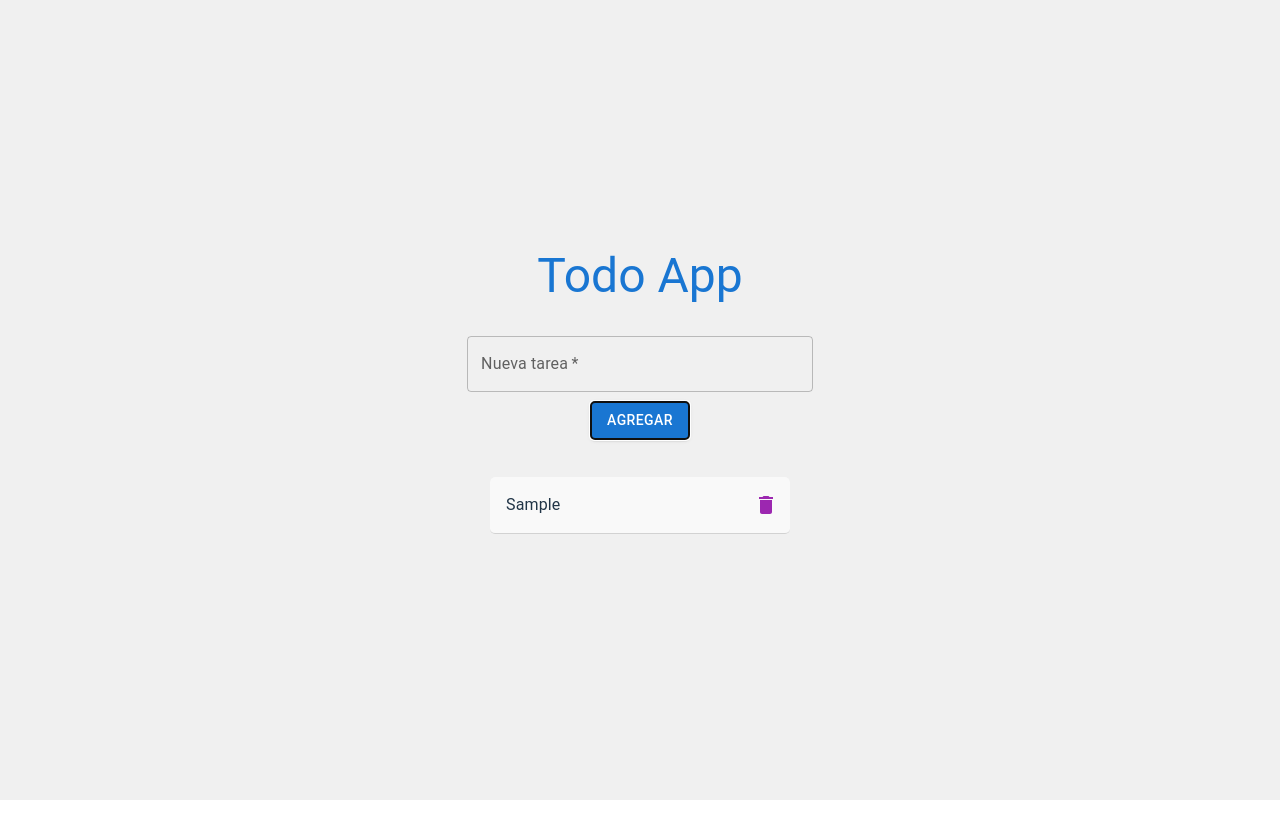
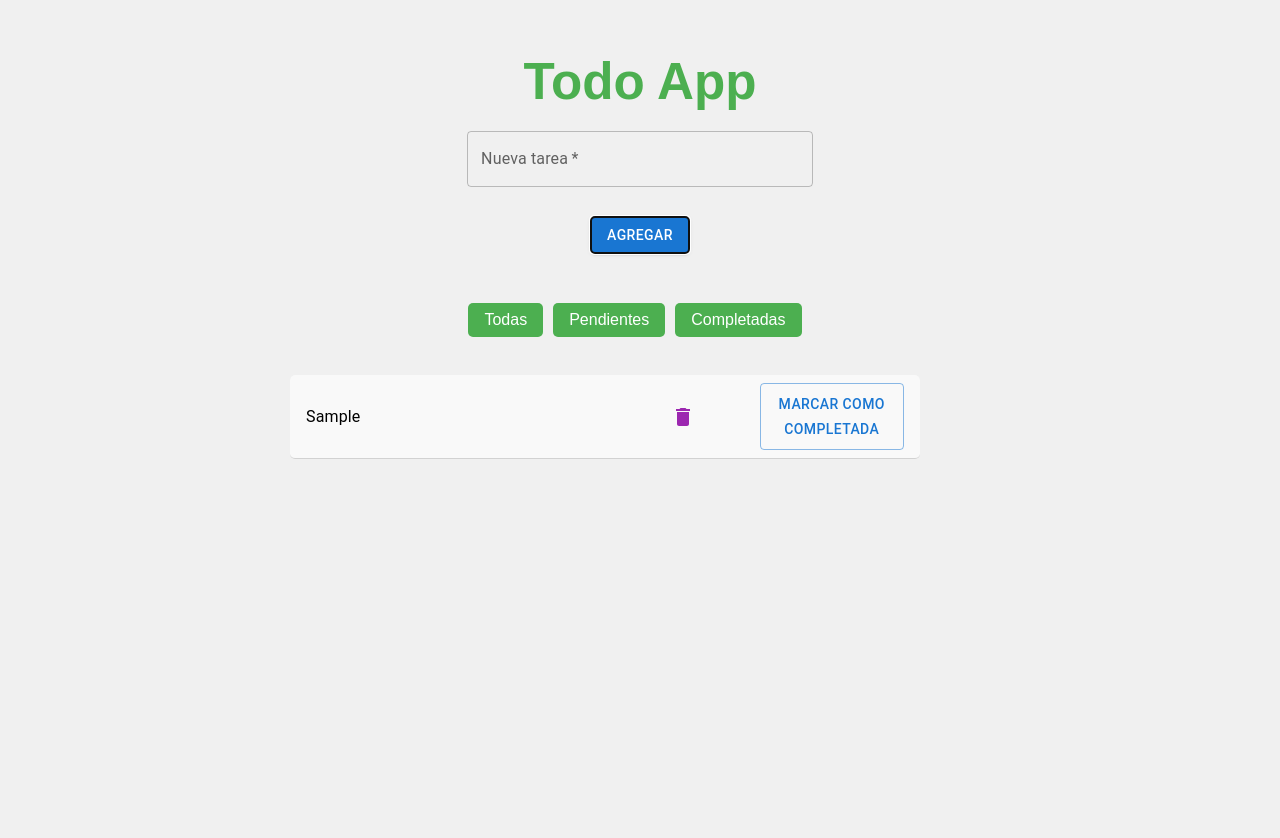
Before and after one commit to REGGDIS/todo-app-react, a React (Vite) app: page / in a window 1280 px wide. Both pictures are taken after typing "Sample" into the empty fields and a click on the button "AGREGAR". Before the commit the page ends 800 px from the top, so only its background shows below. Built offline with nearby package versions, Linux system fonts and the light colour scheme.

Commit message:
Mejorada la estructura de los elementos de la lista y adaptado el botón de acción

```diff
--- a/src/App.css
+++ b/src/App.css
@@ -14,16 +14,18 @@ body {
   text-align: center;
   display: flex;
   flex-direction: column;
-  justify-content: center;
+  justify-content: flex-start;
   align-items: center;
   height: 100%;
   min-height: 100vh;
   background-color: #f0f0f0;
   transition: background-color 0.3s ease;
+  padding: 20px;
 }
 
 h1 {
   color: #4caf50;
+  margin-bottom: 20px;
 }
 
 form {
@@ -48,6 +50,7 @@ button {
   border-radius: 5px;
   cursor: pointer;
   transition: all 0.3s ease;
+  margin-top: 10px;
 }
 
 button:hover {
@@ -55,22 +58,46 @@ button:hover {
   transform: scale(1.05);
 }
 
+/* Estilos para los botones de filtro */
+div {
+  margin-bottom: 20px; /* Espacio entre los botones de filtro y la lista */
+}
+
+div button {
+  margin-right: 10px;
+  padding: 8px 16px;
+  border-radius: 5px;
+  border: none;
+  background-color: #4caf50;
+  color: white;
+  cursor: pointer;
+  transition: all 0.3s ease;
+}
+
+div button:hover {
+  background-color: #45a049;
+}
+
+/* Lista de tareas */
 ul {
   list-style-type: none;
   padding: 0;
-  width: 300px;
+  width: 90%;
+  max-width: 700px;
   margin: 0 auto;
   transition: all 0.3s ease;
 }
 
 li {
   margin: 10px 0;
-  padding: 10px;
+  padding: 15px;
   background-color: #f9f9f9;
   border-radius: 5px;
-  display: flex;
-  justify-content: space-between;
+  display: grid;
+  grid-template-columns: 1fr 100px 150px; /* 3 columnas definidas */
+  gap: 10px;
   align-items: center;
+  box-sizing: border-box;
   transition: background-color 0.3s ease;
 }
 
@@ -78,10 +105,40 @@ li:hover {
   background-color: #e0e0e0;
 }
 
+/* Botón de eliminar (Delete) */
 li button {
   background-color: #f44336;
+  padding: 8px 16px;
+  border-radius: 5px;
+  width: auto;
+  min-width: 120px;
 }
 
+/* Botón de marcar como completado */
 li button:hover {
   background-color: #e53935;
 }
+
+li .task-text {
+  text-align: left;
+  font-size: 16px;
+}
+
+li .action-buttons {
+  display: flex;
+  justify-content: space-between;
+  gap: 10px;
+}
+
+li .action-buttons button {
+  width: auto;
+  padding: 8px 16px;
+  border-radius: 5px;
+  background-color: #4caf50;
+  color: white;
+  transition: background-color 0.3s ease;
+}
+
+li .action-buttons button:hover {
+  background-color: #45a049;
+}
--- a/src/App.tsx
+++ b/src/App.tsx
@@ -1,39 +1,65 @@
-import { useState } from 'react';
+import { useEffect, useState } from 'react';
 import './App.css';
 import TodoForm from './components/TodoForm';
 import TodoList from './components/TodoList';
-import { Container, Typography, Box } from '@mui/material';
+
+interface Todo {
+  text: string;
+  completed: boolean;
+}
 
 function App() {
+  // Cargar las tareas desde el localStorage
   const loadTodos = () => {
     const storedTodos = localStorage.getItem('todos');
     return storedTodos ? JSON.parse(storedTodos) : [];
   };
 
-  const [todos, setTodos] = useState<string[]>(loadTodos);
+  const [todos, setTodos] = useState<Todo[]>(loadTodos);
+  const [filter, setFilter] = useState<'all' | 'pending' | 'completed'>('all');
 
-  // Función para agregar una tarea y actualizar localStorage.
+  // Guardar las tareas en localStorage cada vez que cambien
+  useEffect(() => {
+    localStorage.setItem('todos', JSON.stringify(todos));
+  }, [todos]);
+
   const addTodo = (text: string) => {
-    const updatedTodos = [...todos, text];
-    setTodos(updatedTodos);
-    localStorage.setItem('todos', JSON.stringify(updatedTodos)); // Guardar en localStorage.
+    const newTodo = { text, completed: false };
+    setTodos([...todos, newTodo]);
   };
 
-  // Función para eliminar una tarea y actualizar localStorage.
   const deleteTodo = (index: number) => {
-    const newTodos = todos.filter((_, i) => i !== index);
-    setTodos(newTodos);
-    localStorage.setItem('todos', JSON.stringify(newTodos));
+    setTodos(todos.filter((_, i) => i !== index));
   };
 
+  const toggleTodo = (index: number) => {
+    const updatedTodos = todos.map((todo, i) =>
+      i === index ? { ...todo, completed: !todo.completed } : todo
+    );
+    setTodos(updatedTodos);
+  };
+
+  const filteredTodos = todos.filter((todo) => {
+    if (filter === 'pending') return !todo.completed;
+    if (filter === 'completed') return todo.completed;
+    return true; // 'all'
+  });
+
   return (
-    <Container maxWidth="sm" className="App">
-      <Box textAlign="center" mb={4}>
-        <Typography variant="h3" color="primary">Todo App</Typography>
-      </Box>
+    <div className="App">
+      <h1>Todo App</h1>
       <TodoForm onAddTodo={addTodo} />
-      <TodoList todos={todos} onDeleteTodo={deleteTodo} />
-    </Container>
+      <div>
+        <button onClick={() => setFilter('all')}>Todas</button>
+        <button onClick={() => setFilter('pending')}>Pendientes</button>
+        <button onClick={() => setFilter('completed')}>Completadas</button>
+      </div>
+      <TodoList
+        todos={filteredTodos}
+        onDeleteTodo={deleteTodo}
+        onToggleTodo={toggleTodo}
+      />
+    </div>
   );
 }
 
--- a/src/components/TodoList.tsx
+++ b/src/components/TodoList.tsx
@@ -1,5 +1,5 @@
 import React from "react";
-import { List, ListItem, ListItemText, IconButton, Box } from "@mui/material";
+import { List, ListItem, ListItemText, IconButton, Box, Button } from "@mui/material";
 import DeleteIcon from '@mui/icons-material/Delete';
 import { keyframes } from "@emotion/react";
 import styled from "@emotion/styled";
@@ -23,21 +23,55 @@ const AnimatedListItem = styled(ListItem)`
     }
 `;
 
-interface TodoListProps {
-    todos: string[];
-    onDeleteTodo: (index: number) => void;
+interface Todo {
+    text: string;
+    completed: boolean;
 }
 
-const TodoList: React.FC<TodoListProps> = ({ todos, onDeleteTodo }) => {
+interface TodoListProps {
+    todos: Todo[];
+    onDeleteTodo: (index: number) => void;
+    onToggleTodo: (index: number) => void;
+}
+
+const TodoList: React.FC<TodoListProps> = ({ todos, onDeleteTodo, onToggleTodo }) => {
     return (
         <Box>
             <List>
                 {todos.map((todo, index) => (
-                    <AnimatedListItem key={index} divider>
-                        <ListItemText primary={todo} />
+                    <AnimatedListItem
+                        key={index}
+                        divider
+                        style={{
+                            display: 'grid',
+                            gridTemplateColumns: '2fr 1fr 1fr',
+                            alignItems: 'center',
+                            gap: '10px'
+                        }}
+                    >
+                        <ListItemText
+                            primary={todo.text}
+                            style={{
+                                textDecoration: todo.completed ? 'line-through' : 'none',
+                                color: todo.completed ? 'gray' : 'black',
+                                textAlign: 'left',
+                            }}
+                        />
                         <IconButton edge="end" color="secondary" onClick={() => onDeleteTodo(index)}>
                             <DeleteIcon />
                         </IconButton>
+                        <Button
+                            variant="outlined"
+                            color={todo.completed ? 'secondary' : 'primary'}
+                            onClick={() => onToggleTodo(index)}
+                            style={{
+                                whiteSpace: 'normal',
+                                textAlign: 'center',
+                                padding: '8px 10px',
+                            }}
+                        >
+                            {todo.completed ? 'Desmarcar' : 'Marcar como completada'}
+                        </Button>
                     </AnimatedListItem>
                 ))}
             </List>
```
